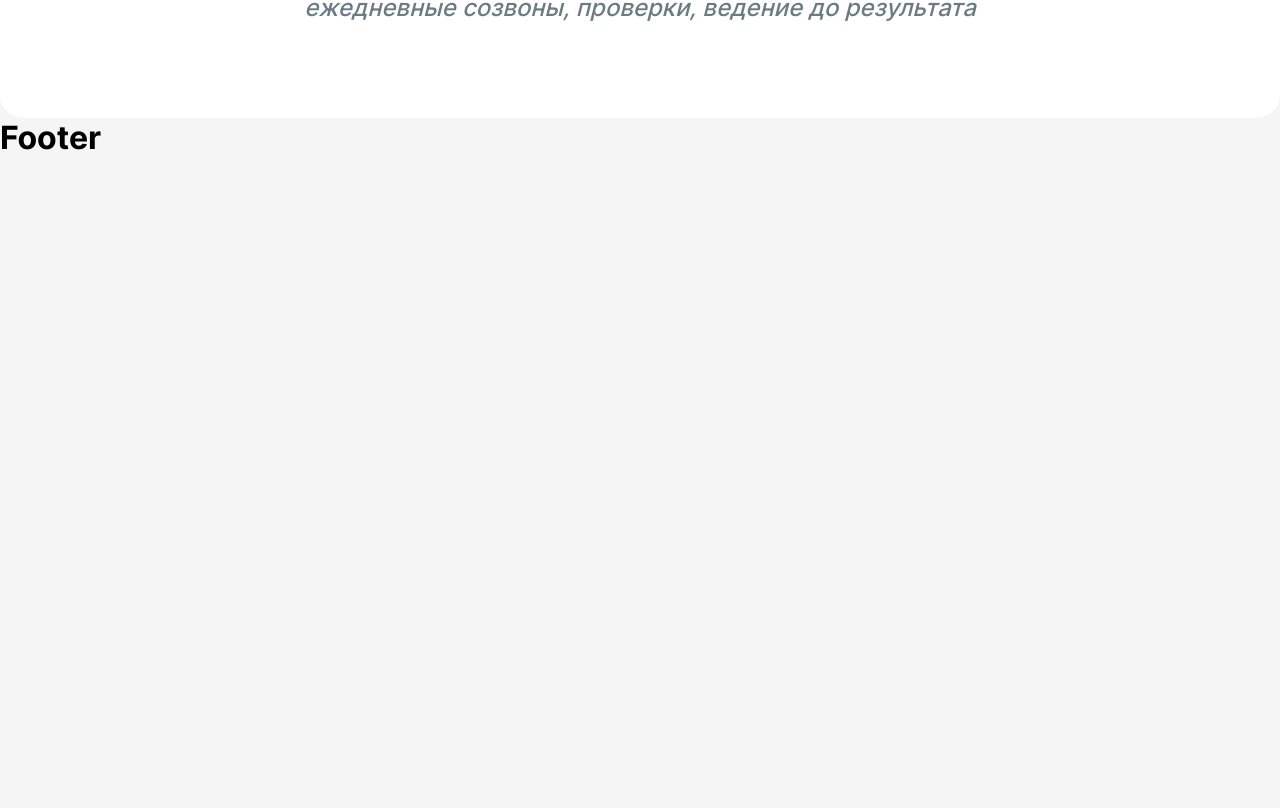
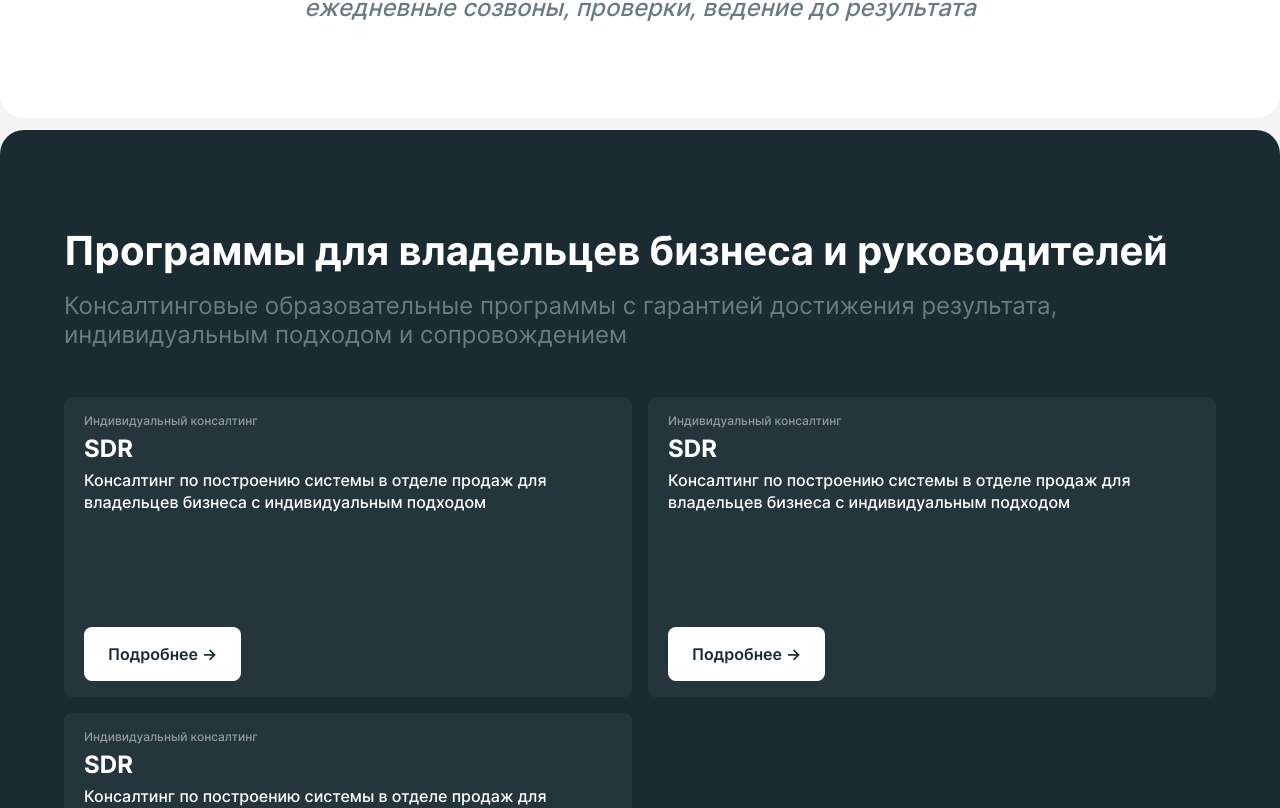
Before and after one commit to ZICOsite/wolf, a Vue app: page / in a window 1280 px wide. Shown: the part 1015-1823 px from the top of the page. Before the commit the page ends 1172 px from the top, so only its background shows below. Built offline with nearby package versions, Linux system fonts and the light colour scheme.

Commit message:
programs component finished

```diff
--- a/src/assets/styles/common.scss
+++ b/src/assets/styles/common.scss
@@ -65,10 +65,6 @@ input {
     color: var(--white);
 }
 
-.footer_fpr {
-    padding: 16px;
-}
-
 .modal {
     height: 100dvh;
     background: rgba(0, 0, 0, 0.5);
@@ -77,3 +73,9 @@ input {
     position: fixed;
     inset: 0;
 }
+
+.ellipsis {
+    display: -webkit-box;
+    -webkit-box-orient: vertical;
+    overflow: hidden;
+}
--- a/src/assets/styles/main.scss
+++ b/src/assets/styles/main.scss
@@ -13,4 +13,5 @@
 
 // views
 @import "@/views/statisticsView/statisticsView.scss";
+@import "@/views/programsView/programsView.scss";
 // views
--- a/src/pages/HomePage.vue
+++ b/src/pages/HomePage.vue
@@ -1,9 +1,11 @@
 <script setup>
-import StatisticsView from "@/views/statisticsView/StatisticsView.vue"
+import StatisticsView from "@/views/statisticsView/StatisticsView.vue";
+import ProgramsView from "@/views/programsView/ProgramsView.vue";
 </script>
 
 <template>
   <main>
-    <StatisticsView/>
+    <StatisticsView />
+    <ProgramsView />
   </main>
 </template>
--- /dev/null
+++ b/src/views/programsView/ProgramsView.vue
@@ -0,0 +1,34 @@
+<script setup>
+import Button from "@/components/UI/Button.vue";
+import Card from "@/components/UI/Card.vue";
+import Typography from "@/components/UI/Typography.vue";
+</script>
+
+<template>
+  <section class="programs">
+    <div class="container">
+      <Typography tagName="h2" class="programs__title title"
+        >Программы для владельцев бизнеса и руководителей
+      </Typography>
+      <Typography tagName="p" class="programs__txt"
+        >Консалтинговые образовательные программы с гарантией достижения
+        результата, индивидуальным подходом и сопровождением
+      </Typography>
+      <div class="programs__cards">
+        <Card v-for="item in 3" :key="item" class="programs__card">
+          <div class="programs__card-content">
+            <p class="programs__card-abovetitle">Индивидуальный консалтинг</p>
+          <h3 class="programs__card-title">SDR</h3>
+          <p class="programs__card-txt ellipsis">
+            Консалтинг по построению системы в отделе продаж для владельцев
+            бизнеса с индивидуальным подходом
+          </p>
+          </div>
+          <RouterLink to="/" class="programs__card-link">
+            <Button bg="var(--white)" color="var(--primary-color)">Подробнее -></Button>
+          </RouterLink>
+        </Card>
+      </div>
+    </div>
+  </section>
+</template>
--- /dev/null
+++ b/src/views/programsView/programsView.scss
@@ -0,0 +1,66 @@
+.programs {
+    .container {
+        padding-top: 96px;
+        padding-bottom: 96px;
+        background: var(--primary-color);
+        border-radius: var(--radius-24);
+    }
+
+    &__title {
+        color: var(--white);
+        text-align: left;
+        margin-bottom: 16px;
+    }
+
+    &__txt {
+        color: var(--ternary-color);
+        text-align: left;
+        width: min(1000px, 100%);
+        font-size: clamp(18px, 5vw, 24px);
+        margin-bottom: 48px;
+    }
+
+    &__cards {
+        display: grid;
+        grid-template-columns: repeat(auto-fit, minmax(383px, 1fr));
+        gap: 16px;
+
+        @media (width < 414px) {
+            grid-template-columns: 1fr;
+        }
+    }
+
+    &__card {
+        border-radius: var(--radius-8);
+        background: #24353C;
+        padding: 16px 20px;
+        height: 300px;
+        display: flex;
+        flex-direction: column;
+        align-items: start;
+        justify-content: space-between;
+        color: var(--white);
+
+        &-content {
+            display: grid;
+            row-gap: 6px;
+        }
+
+        &-abovetitle {
+            opacity: 0.5;
+            font-size: 12px;
+            font-weight: 500;
+        }
+
+        &-title {
+            font-size: 24px;
+        }
+
+        &-txt {
+            font-weight: 500;
+            line-height: 22px;
+            -webkit-line-clamp: 5;
+        }
+    }
+
+}
```
